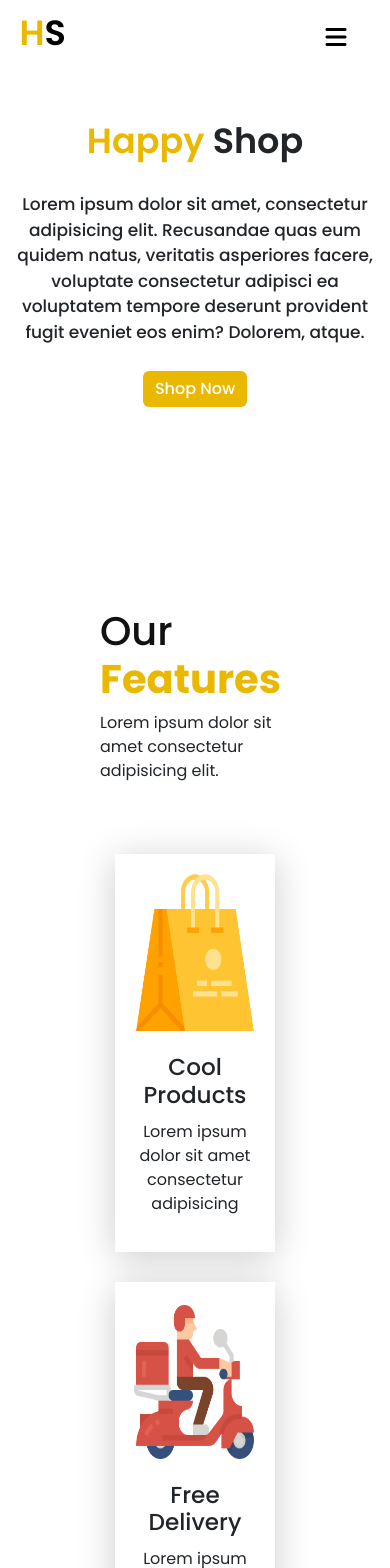
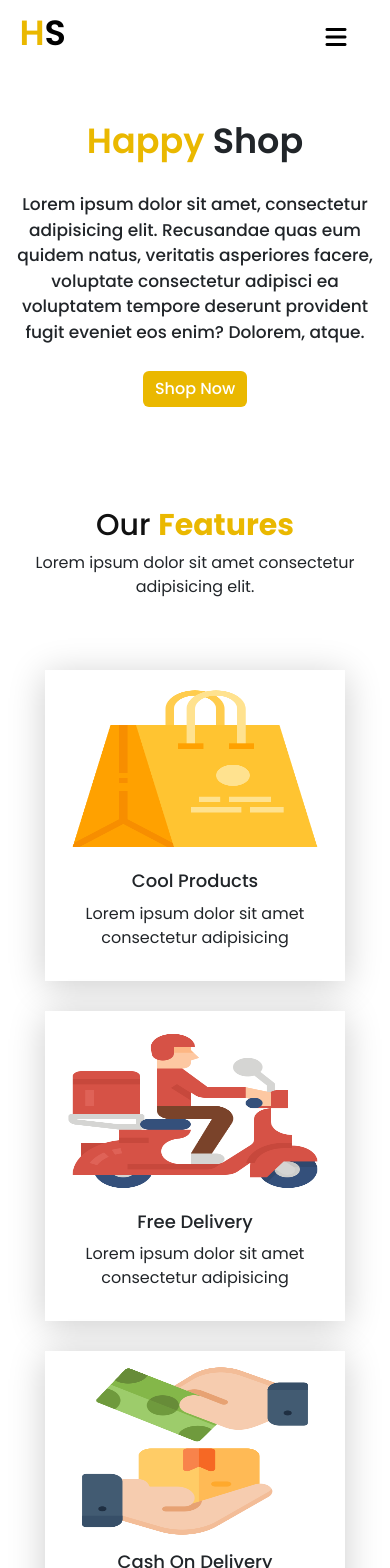
Before and after one commit to YoussefLMT/E-commerce-Frontend-Vue, a Vue app: page / in a window 390 px wide. Shown: the top 1568 px of the page. Built offline with nearby package versions, Linux system fonts and the light colour scheme.

Commit message:
fix some responsive issues

```diff
--- a/src/components/Feature.vue
+++ b/src/components/Feature.vue
@@ -35,15 +35,12 @@ export default {
 }
 
 .box .imgbox img {
-    position: absolute;
-    top: 0;
-    left: 0;
     width: 100%;
     height: 100%;
 }
 
 .box .text {
-    padding: 15px 0 5px;
+    padding: 15px 0 0px;
     text-align: center;
 }
 
@@ -52,10 +49,22 @@ export default {
 }
 
 @media (max-width: 600px) {
+
     .box .imgbox {
-        position: relative;
         width: 100%;
         height: 170px;
     }
+
+    .box .text {
+        text-align: center;
+    }
+
+    .box .text h3 {
+        font-size: 18px;
+    }
+
+    .box .text p {
+        font-size: 16px;
+    }
 }
 </style>
--- a/src/views/HomeView.vue
+++ b/src/views/HomeView.vue
@@ -149,5 +149,17 @@ export default {
     .btn {
         margin-top: 10px;
     }
+
+    .features {
+        padding: 100px 20px;
+    }
+
+    .title-txt {
+        font-size: 30px;
+    }
+
+    .title p {
+        text-align: center;
+    }
 }
 </style>
```
